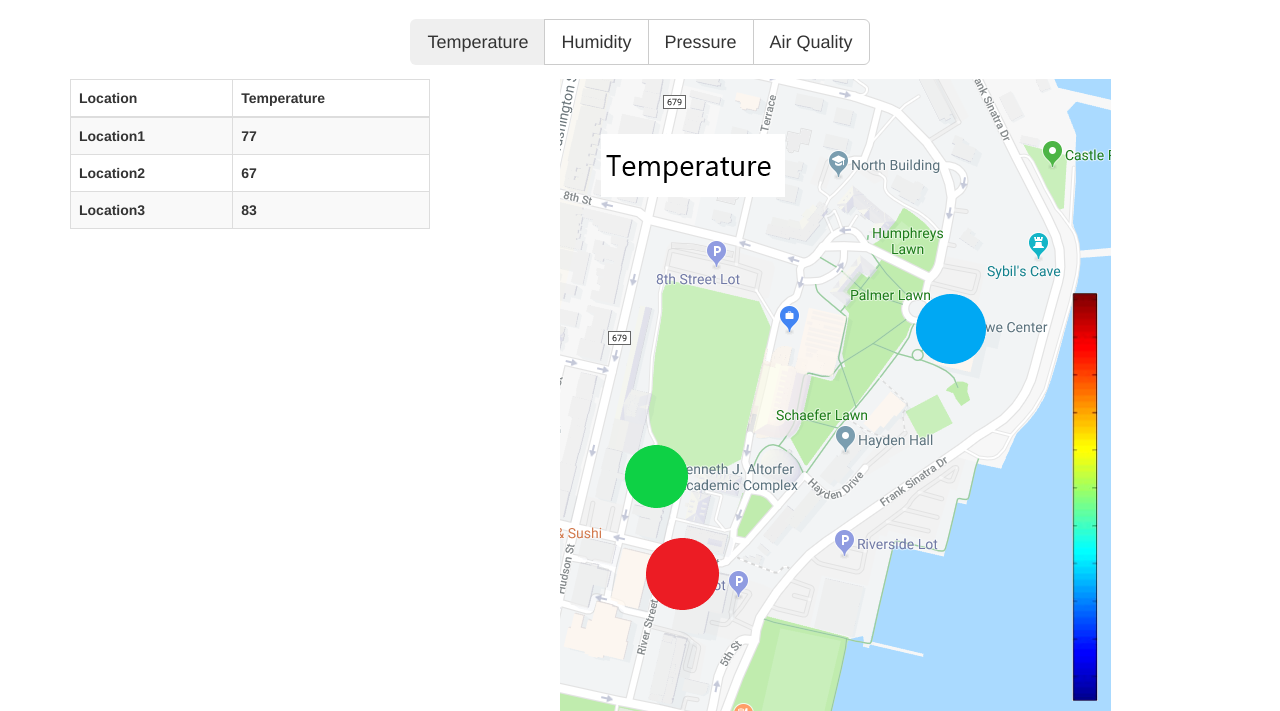
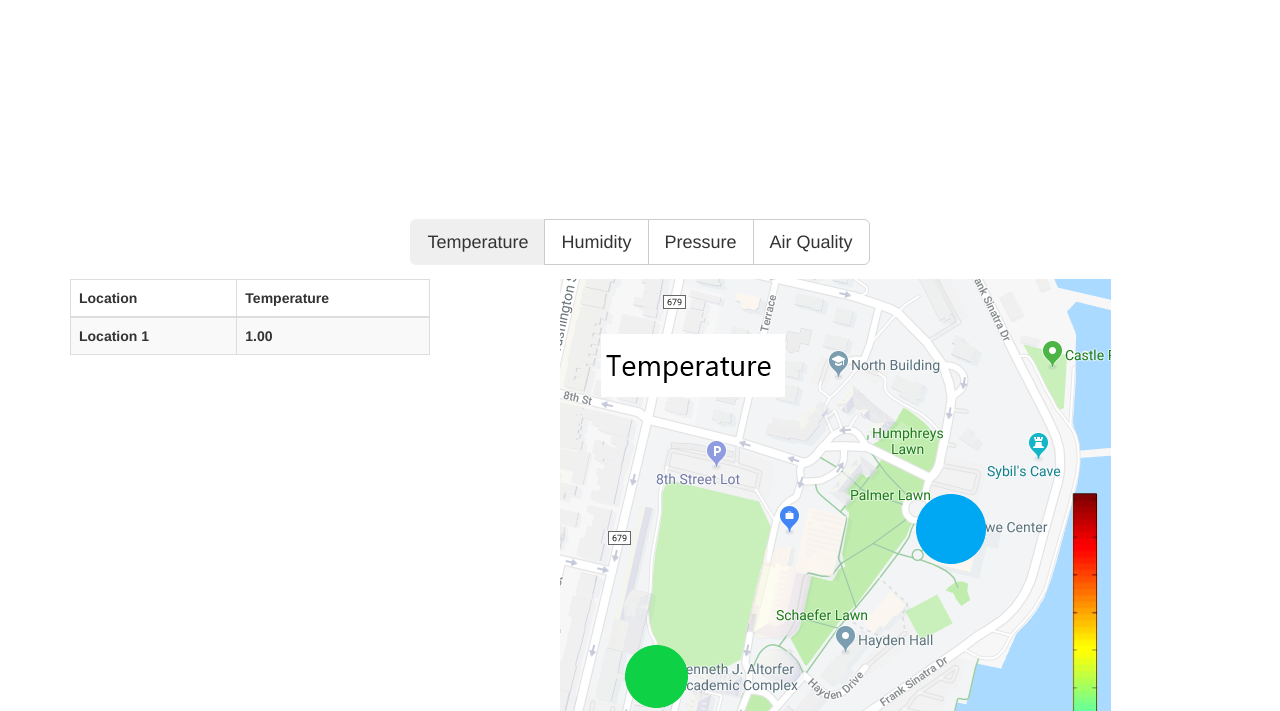
Before and after one commit to kxue4/ssw695_smart_campus, a Django app: page / in a window 1280 px wide. Shown: the part 51-762 px from the top of the page. Run offline with Django 3.2, Linux system fonts and the light colour scheme; tables that the repository leaves empty hold one stand-in row (values such as "Sample post"); lists and menus that the app fills with data are empty; some libraries are stand-ins or nearby versions.

Commit message:
Update home.html

```diff
--- a/smartcampus/core/templates/home.html
+++ b/smartcampus/core/templates/home.html
@@ -9,7 +9,7 @@
     <script src="https://cdn.bootcss.com/bootstrap/3.3.7/js/bootstrap.min.js"></script>
     <title>Home Page</title>
 </head>
-
+<br><br><br><br><br><br><br><br><br><br>
 <body>
 
     <header>
@@ -56,19 +56,12 @@
                             <th>Temperature</th>
                         </tr>
                     </thead>
-                    <tr>
-                        <th>Location1</th>
-                        <th>77</th>
-                    </tr>
-                    <tr>
-                        <th>Location2</th>
-                        <th>67</th>
-                    </tr>
-                    <tr>
-                        <th>Location3</th>
-                        <th>83</th>
-                    </tr>
-                </table>
+                     {% for post in posts %}
+                        <tr>
+                            <th> Location {{ post.id }}</th>
+                            <th>{{ post.temperature }}</th>
+                        </tr>
+                    {% endfor %}
             </div>
         </div>
     </div>
```
